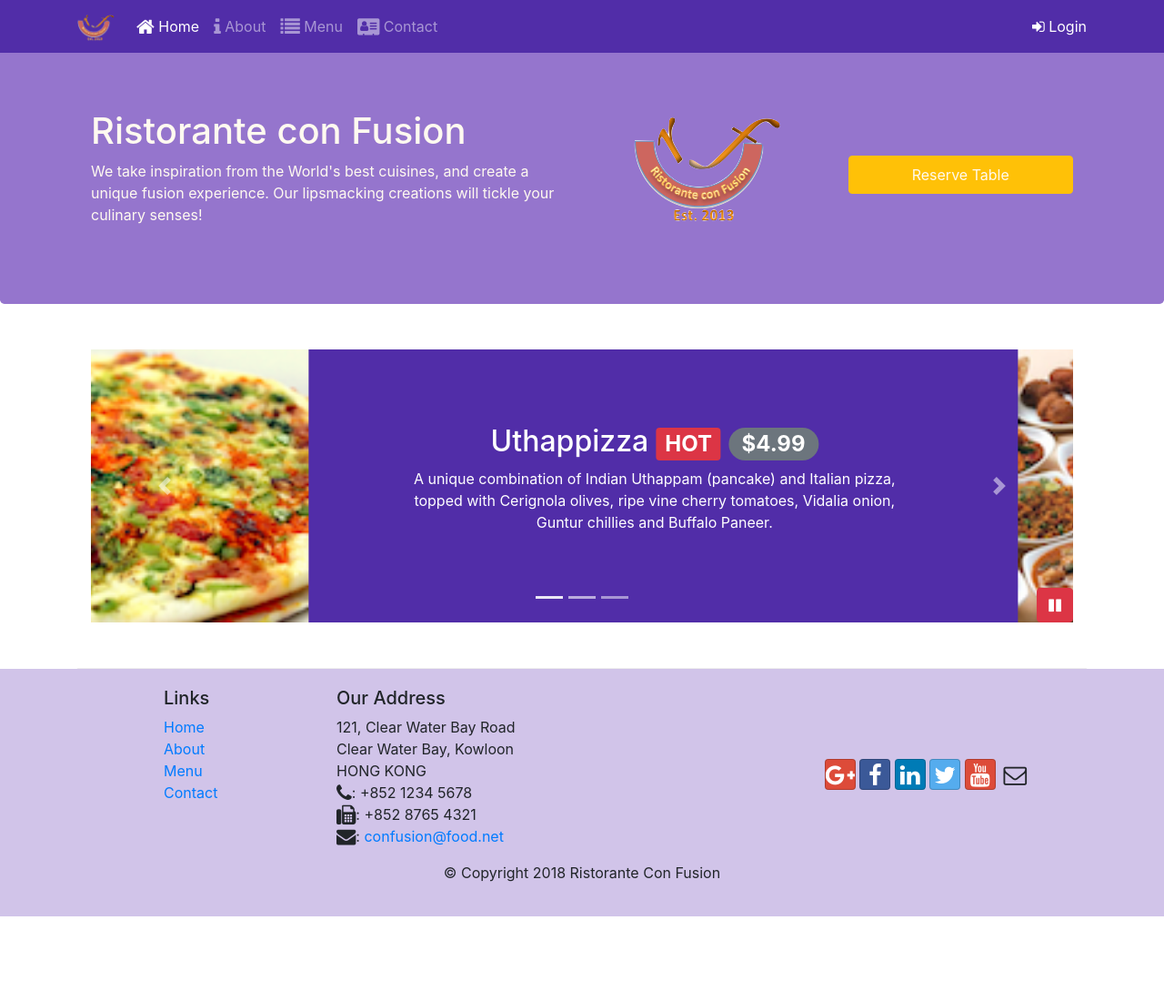
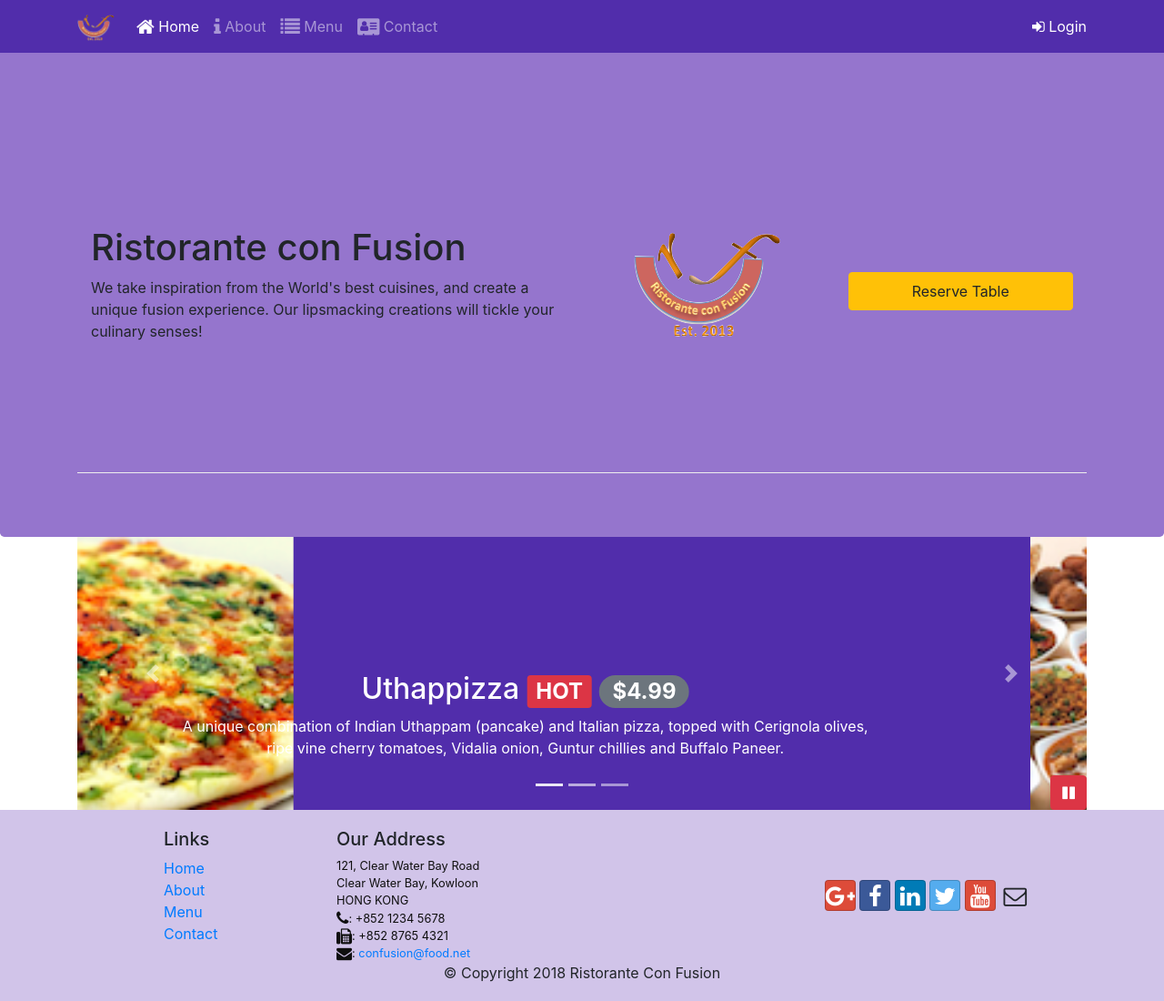
Before and after one commit to AndrewKDavidson/ConFusion, a website: page index.html in a window 1280 px wide. Shown: the whole page at 91% size. Before the commit the page ends 1007 px from the top, so only its background shows below. Drawn offline with nearby package versions, Linux system fonts and the light colour scheme.

Commit message:
using less

```diff
--- /dev/null
+++ b/css/styles-old.css
@@ -0,0 +1,90 @@
+.row-header {
+    margin: 0px auto;
+    padding: 0px auto;
+}
+
+.row-content {
+    margin: 0px auto;
+    padding: 50px 0px 50px 0px;
+    border-bottom: 1px ridge;
+    min-height: 400px;
+}
+
+.footer {
+    background-color: #D1C4E9;
+    margin: 0px auto;
+    padding: 20px 0px 20px 0px;
+}
+
+.jumbotron {
+    padding: 70px 30px 70px 30px;
+    margin: 0px auto;
+    background: #9575CD;
+    color: floralwhite;
+}
+
+.address {
+    font-size: 80%;
+    margin: 0px;
+    color: #0f0f0f;
+}
+
+body {
+    padding: 50px 0px 0px 0px;
+    z-index: 0;
+}
+
+.navbar-dark {
+    background-color: #512DA8
+}
+
+.tab-content {
+    border-left: 1px solid #ddd;
+    border-right: 1px solid #ddd;
+    border-bottom: 1px solid #ddd;
+    padding: 10px;
+}
+
+.carousel {
+    background: #512DA8;
+}
+
+.carousel-item {
+    height: 300px;
+}
+
+.carousel-item img {
+    position: absolute;
+    top:0;
+    left:0;
+    min-height: 300px;
+}
+
+.carousel-caption {
+    top: 50%;
+    transform: translateY(-50%);
+    width: 50%;
+    left: 38%;
+    bottom: initial;
+}
+
+@media screen and (max-width: 767px) {
+    .carousel-item img {
+        left: 50%;
+        transform: translateX(-50%);
+    }
+}
+
+@media only screen and (min-width: 768px) and (max-width: 991px) {
+    .carousel-caption {
+        width: 42%;
+        left: 48%;
+    }
+}
+
+#carouselButton {
+    right: 0px;
+    bottom: 0px;
+    position: absolute;
+    z-index: 1000;
+}
--- /dev/null
+++ b/css/styles.less
@@ -0,0 +1,71 @@
+@lt-gray: #ddd;
+@background-dark: #512DAB;
+@background-light: #9575CD;
+@background-pale: #D1C4E9;
+
+// Height variables
+@carousel-item-height: 300px;
+
+.zero-margin (@pad-up-dn: 0px, @pad-left-right: 0px) {
+    margin: 0px auto;
+    padding: @pad-up-dn @pad-left-right;
+}
+
+.row-header {
+    .zero-margin(50px, 0px);
+    border-bottom: 1px ridge;
+    min-height: 400px;
+}
+
+.footer {
+    background-color: @background-pale;
+    .zero-margin(20px, 0px);
+}
+
+.jumbotron {
+    .zero-margin(70px, 30px);
+    background: @background-light;
+}
+
+address {
+    font-size: 80%;
+    margin: 0px;
+    color: #0f0f0f;
+}
+
+body {
+    padding: 50px 0px 0px 0px;
+    z-index: 0;
+}
+
+.navbar-dark {
+    background-color: @background-dark;
+}
+
+.tab-content {
+    border-left: 1px solid @lt-gray;
+    border-right: 1px solid @lt-gray;
+    border-bottom: 1px solid @lt-gray;
+    padding: 10px;
+}
+
+.carousel {
+    background: @background-dark;
+
+    .carousel-item {
+        height: @carousel-item-height;
+
+        img {
+            position: absolute;
+            top: 0;
+            left: 0;
+            min-height: 300px;
+        }
+    }
+}
+
+#carouselButton {
+    right: 0px;
+    position: absolute;
+    bottom: 0px;
+}
```
Also changed, not shown: css/styles.css.
